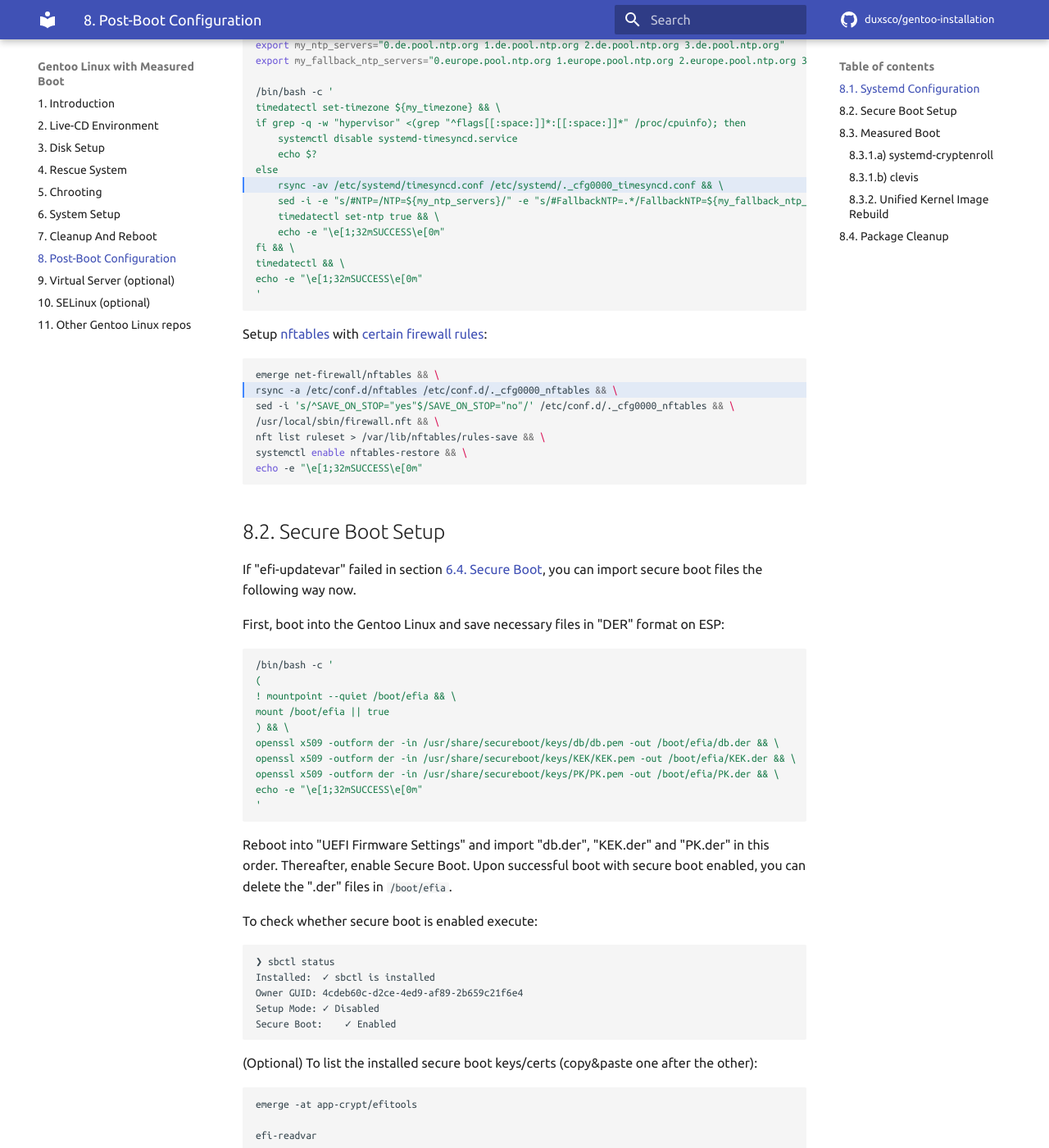
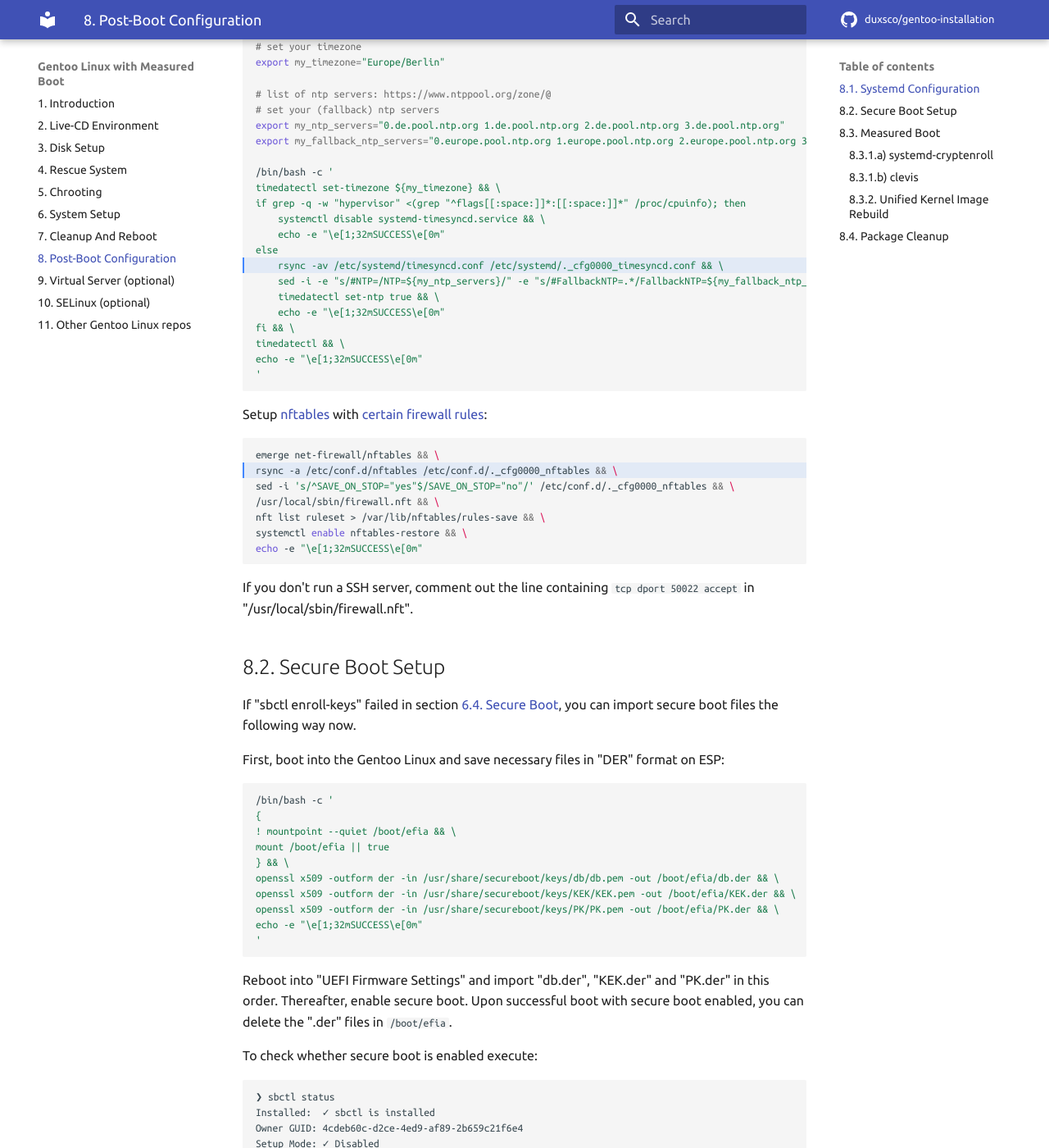
Before and after one commit to duxsco/gentoo-installation, an MkDocs documentation site: the page built from docs/post-boot_configuration.md, in a window 1280 px wide and 1400 px high, scrolled down 669 px. Shown: the whole window at 82% size. Built offline with MkDocs 1.6.1 and Material for MkDocs 9.7.7, drawn with Linux system fonts in a browser that asks for light colours; comment, search, counter and statistics services are not loaded; some of the changed text lies outside the part shown.

Commit message:
Update "8. Post-Boot Configuration"

````diff
--- a/docs/post-boot_configuration.md
+++ b/docs/post-boot_configuration.md
@@ -17,6 +17,12 @@ echo -e "\e[1;32mSUCCESS\e[0m"
 '
 ```
 
+After taking care of localisation, you can set a secure password of your choice:
+
+```shell
+passwd david
+```
+
 Setup [systemd-timesyncd](https://wiki.archlinux.org/title/systemd-timesyncd) (copy&paste one after the other):
 
 ```shell hl_lines="15"
@@ -31,8 +37,8 @@ export my_fallback_ntp_servers="0.europe.pool.ntp.org 1.europe.pool.ntp.org 2.eu
 /bin/bash -c '
 timedatectl set-timezone ${my_timezone} && \
 if grep -q -w "hypervisor" <(grep "^flags[[:space:]]*:[[:space:]]*" /proc/cpuinfo); then
-    systemctl disable systemd-timesyncd.service
-    echo $?
+    systemctl disable systemd-timesyncd.service && \
+    echo -e "\e[1;32mSUCCESS\e[0m"
 else
     rsync -av /etc/systemd/timesyncd.conf /etc/systemd/._cfg0000_timesyncd.conf && \
     sed -i -e "s/#NTP=/NTP=${my_ntp_servers}/" -e "s/#FallbackNTP=.*/FallbackNTP=${my_fallback_ntp_servers}/" /etc/systemd/._cfg0000_timesyncd.conf && \
@@ -56,18 +62,20 @@ systemctl enable nftables-restore && \
 echo -e "\e[1;32mSUCCESS\e[0m"
 ```
 
+If you don't run a SSH server, comment out the line containing `tcp dport 50022 accept` in "/usr/local/sbin/firewall.nft".
+
 ## 8.2. Secure Boot Setup
 
-If "efi-updatevar" failed in section [6.4. Secure Boot](/system_setup/#64-secure-boot), you can import secure boot files the following way now.
+If "sbctl enroll-keys" failed in section [6.4. Secure Boot](/system_setup/#64-secure-boot), you can import secure boot files the following way now.
 
 First, boot into the Gentoo Linux and save necessary files in "DER" format on ESP:
 
 ```shell
 /bin/bash -c '
-(
+{
 ! mountpoint --quiet /boot/efia && \
 mount /boot/efia || true
-) && \
+} && \
 openssl x509 -outform der -in /usr/share/secureboot/keys/db/db.pem -out /boot/efia/db.der && \
 openssl x509 -outform der -in /usr/share/secureboot/keys/KEK/KEK.pem -out /boot/efia/KEK.der && \
 openssl x509 -outform der -in /usr/share/secureboot/keys/PK/PK.pem -out /boot/efia/PK.der && \
@@ -75,7 +83,7 @@ echo -e "\e[1;32mSUCCESS\e[0m"
 '
 ```
 
-Reboot into "UEFI Firmware Settings" and import "db.der", "KEK.der" and "PK.der" in this order. Thereafter, enable Secure Boot. Upon successful boot with secure boot enabled, you can delete the ".der" files in `/boot/efia`.
+Reboot into "UEFI Firmware Settings" and import "db.der", "KEK.der" and "PK.der" in this order. Thereafter, enable secure boot. Upon successful boot with secure boot enabled, you can delete the ".der" files in `/boot/efia`.
 
 To check whether secure boot is enabled execute:
 
@@ -100,7 +108,7 @@ efi-readvar
 You have two reasonable options for measured boot on systemd:
 
 - **systemd-cryptenroll**: I prefer this on **local systems** (e.g. laptops, desktop PCs) where I have access to TTY and can take care of (optional) pin prompts which are supported with systemd ≥251. With pins, you don't have the problem of your laptop, for example, getting stolen and auto-unlocking upon boot. Furthermore, I experienced faster boot with systemd-cryptenroll than with clevis due to the use of PBKDF2 which is safe to use with the secure keys generated by systemd-cryptenroll. And, you don't have to use the "app-crypt/clevis" package from (unofficial) [guru overlay](https://wiki.gentoo.org/wiki/Project:GURU).
-- **clevis**: I prefer this on remote systems, e.g. a server in colocation, where I can take care of unlock via [Shamir Secret Sharing](https://github.com/latchset/clevis#pin-shamir-secret-sharing) which combines [TPM 2.0](https://github.com/latchset/clevis#pin-tpm2) and [Tang](https://github.com/latchset/clevis#pin-tang) pin ([Tang project](https://github.com/latchset/tang)).
+- **clevis**: I prefer this on **remote systems**, e.g. a server in colocation, where I can take care of unlock via [Shamir Secret Sharing](https://github.com/latchset/clevis#pin-shamir-secret-sharing) which combines [TPM 2.0](https://github.com/latchset/clevis#pin-tpm2) and [Tang](https://github.com/latchset/clevis#pin-tang) pin ([Tang project](https://github.com/latchset/tang)).
 
 Use **either systemd-cryptenroll or clevis** in the following.
 
@@ -114,8 +122,9 @@ emerge -av tpm2-tools
 
 Add support for TPM 2.0 to dracut and systemd:
 
-```shell
-sed -i "s/\(sys-apps\/systemd \)/\1 tpm /" /etc/portage/package.use/main && \
+```shell hl_lines="1"
+rsync -a /etc/portage/package.use/main /etc/portage/._cfg0000_package.use/main && \
+sed -i "s/\(sys-apps\/systemd \)/\1 tpm /" /etc/portage/._cfg0000_package.use/main && \
 echo 'add_dracutmodules+=" tpm2-tss "' >> /etc/dracut.conf && \
 echo -e "\e[1;32mSUCCESS\e[0m"
 ```
````
